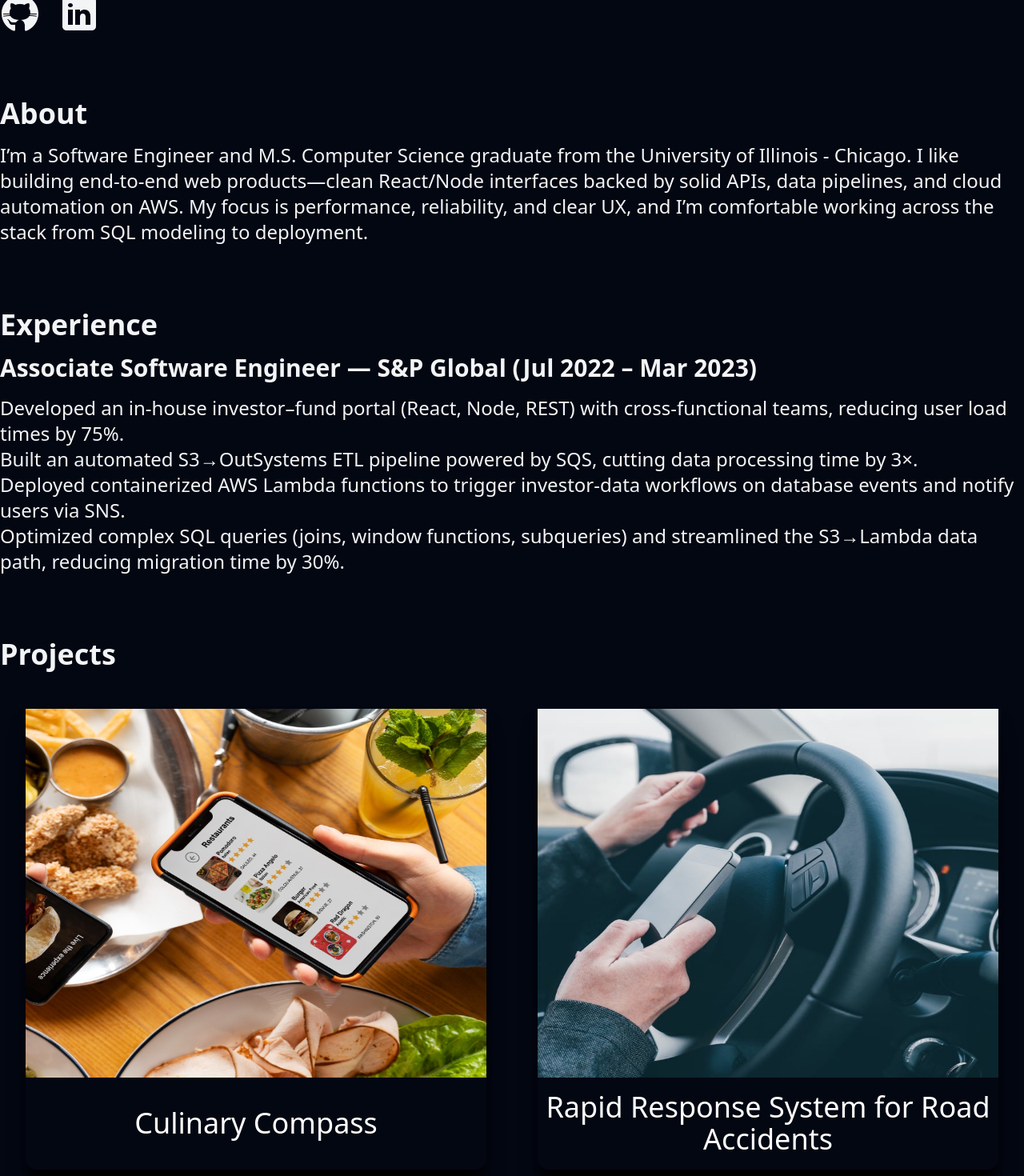
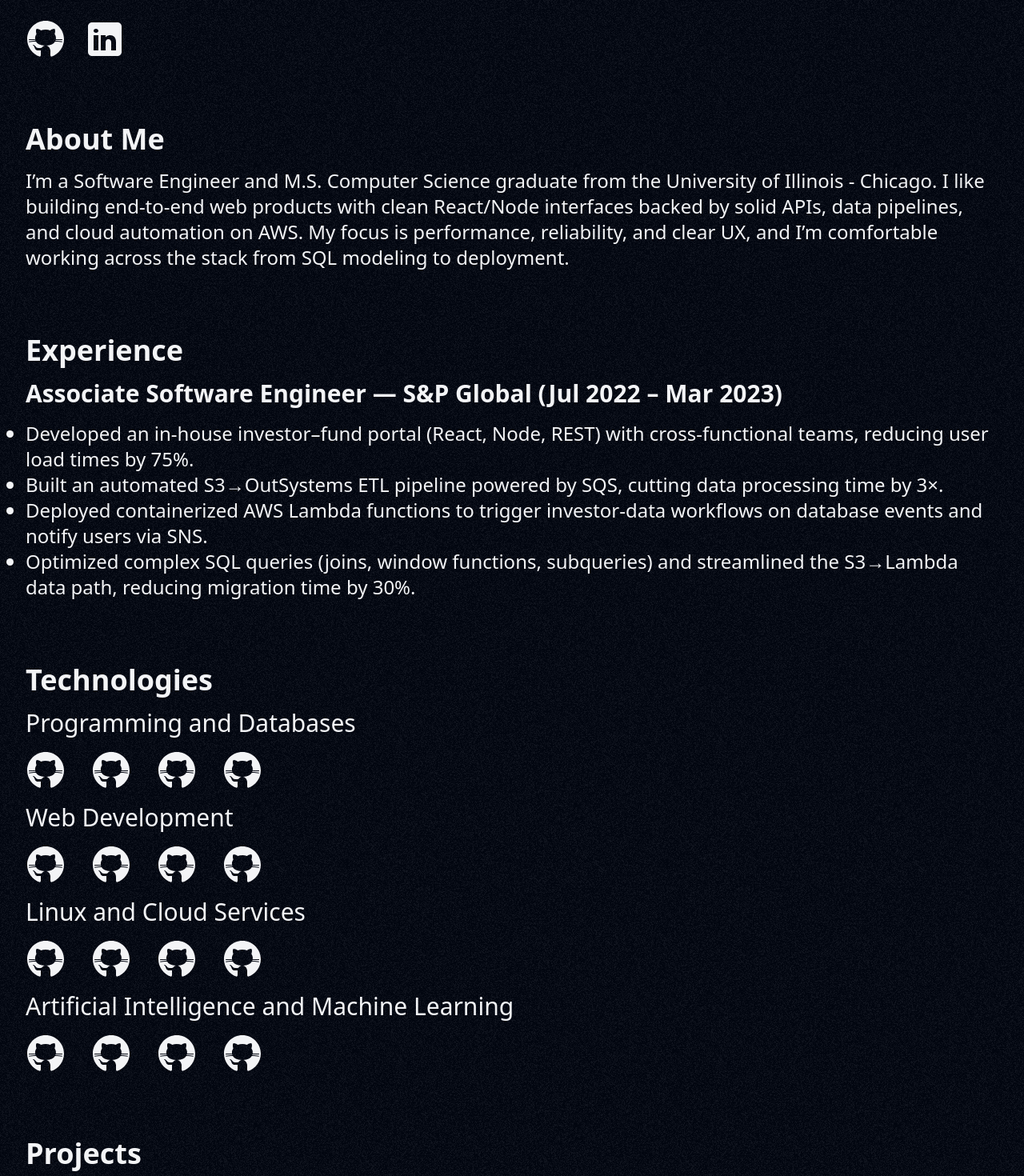
Before and after one commit to maheshtnt/portfolio-page, a React (Vite) app: page / in a window 1280 px wide. Shown: the part 420-1890 px from the top of the page at 80% size. Built offline with nearby package versions, Linux system fonts and the light colour scheme.

Commit message:
Added placeholder for contact and technologies sections

```diff
--- a/src/App.tsx
+++ b/src/App.tsx
@@ -4,7 +4,8 @@ import githubIcon from '@/assets/githubIconWhite.svg';
 import linkedinIcon from '@/assets/linkedinIconWhite.svg';
 import culinaryCompassNew from '@/assets/CC_1.jpg';
 import RRSNew from '@/assets/RRS_1.jpeg';
-import MUNew from '@/assets/MU_1.jpg';
+import MUNew from '@/assets/MU_New.png';
+import BGNoise from '@/assets/bg_noise.png'
 import { RotatingText } from "@/components/ui/shadcn-io/rotating-text";
 import {
   Carousel,
@@ -39,7 +40,7 @@ function App() {
 
   return (
     <>
-      <div className="App content-center h-screen">
+      <div className="App content-center h-screen p-[2rem]">
         <div className="flex justify-center flex-col">
           <div className="justify-center">
             <div className="flex flex-col justify-center mt-[18vh]">
@@ -63,14 +64,18 @@ function App() {
               </div>
             </div>
           </div>
+
+          {/* About Me Section */}
           <div className="About text-left mt-[5rem]">
             <h2 className="font-bold text-4xl mb-[1rem]">
-              About
+              About Me
             </h2>
             I’m a Software Engineer and M.S. Computer Science graduate from the University of Illinois - Chicago.
-            I like building end-to-end web products—clean React/Node interfaces backed by solid APIs, data pipelines, and cloud automation on AWS.
+            I like building end-to-end web products with clean React/Node interfaces backed by solid APIs, data pipelines, and cloud automation on AWS.
             My focus is performance, reliability, and clear UX, and I’m comfortable working across the stack from SQL modeling to deployment.
           </div>
+
+          {/* Experience Section */}
           <div className="Experience text-left mt-[5rem]">
             <h2 className="font-bold text-4xl mb-[1rem]">
               Experience
@@ -90,6 +95,47 @@ function App() {
               </ul>
             </div>
           </div>
+
+          {/* Technologies Section */}
+          <div className="w-full flex flex-col text-left mt-[5rem]">
+            <div className="text-4xl font-bold">Technologies</div>
+            <div>
+                <div className="text-3xl mt-[1rem]">Programming and Databases</div>
+                <div className="flex flex-row gap-8 mt-[1rem]">
+                  <img src={githubIcon}></img>
+                  <img src={githubIcon}></img>
+                  <img src={githubIcon}></img>
+                  <img src={githubIcon}></img>
+                </div>
+
+                <div className="text-3xl mt-[1rem]">Web Development</div>
+                <div className="flex flex-row gap-8 mt-[1rem]">
+                  <img src={githubIcon}></img>
+                  <img src={githubIcon}></img>
+                  <img src={githubIcon}></img>
+                  <img src={githubIcon}></img>
+                </div>
+
+                <div className="text-3xl mt-[1rem]">Linux and Cloud Services</div>
+                <div className="flex flex-row gap-8 mt-[1rem]">
+                  <img src={githubIcon}></img>
+                  <img src={githubIcon}></img>
+                  <img src={githubIcon}></img>
+                  <img src={githubIcon}></img>
+                </div>
+
+                <div className="text-3xl mt-[1rem]">Artificial Intelligence and Machine Learning</div>
+                <div className="flex flex-row gap-8 mt-[1rem]">
+                  <img src={githubIcon}></img>
+                  <img src={githubIcon}></img>
+                  <img src={githubIcon}></img>
+                  <img src={githubIcon}></img>
+                </div>
+            </div>
+          </div>
+
+
+          {/* Projects Section*/}
           <div className="text-left mt-[5rem]">
             <div className="font-bold text-4xl mb-[1rem]">
               Projects
@@ -187,6 +233,15 @@ function App() {
             </div> */}
           </div>
 
+          <div className="h-[10rem] w-full bg-foreground flex flex-col gap-8 items-center">
+              <div className="text-5xl">Contact Me</div>
+              <div className="flex flex-row gap-5">
+                <img src={githubIcon}></img>
+                <img src={linkedinIcon}></img>
+              </div>
+          </div>
+
+
 
           </div>
         </div>
--- a/src/components/projectCard.tsx
+++ b/src/components/projectCard.tsx
@@ -5,7 +5,7 @@ import githubIcon from '@/assets/githubIconWhite.svg';
 function ProjectCard(title: string, desc: string, image: string, githubLink = "") {
     return (
         <div className="flex h-[40rem] items-center justify-center">
-              <div className="hoverBase relative bg-foreground text-background flex items-center justify-center flex-col rounded-xl shadow-black shadow-xl size-9/10">
+              <div className="hoverBase relative bg-popover-foreground text-background flex items-center justify-center flex-col rounded-xl shadow-black shadow-xl size-9/10">
                 <div className="h-8/10 w-full flex flex-auto">
                     <img src={image} className="h-full w-full"></img>
                 </div>
--- a/src/index.css
+++ b/src/index.css
@@ -115,6 +115,6 @@
     @apply border-border outline-ring/50;
   }
   body {
-    @apply bg-foreground text-secondary text-2xl;
+    @apply bg-foreground text-secondary text-2xl bg-[url(@/assets/bg_noise.png)];
   }
 }
```
Also changed, not shown: src/assets/bg_noise.png (added), 1 other file (tests, documents, lock files or other folders).
